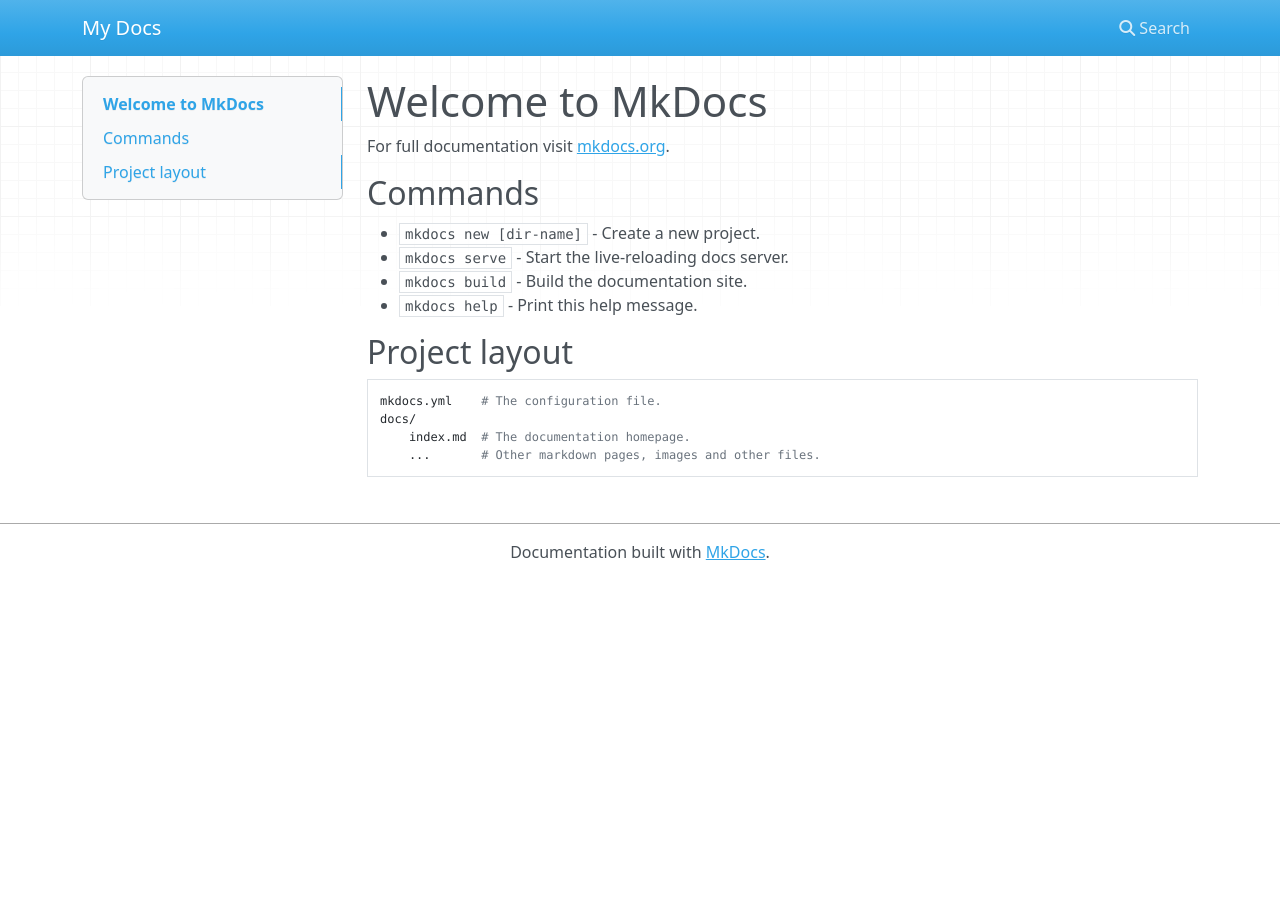
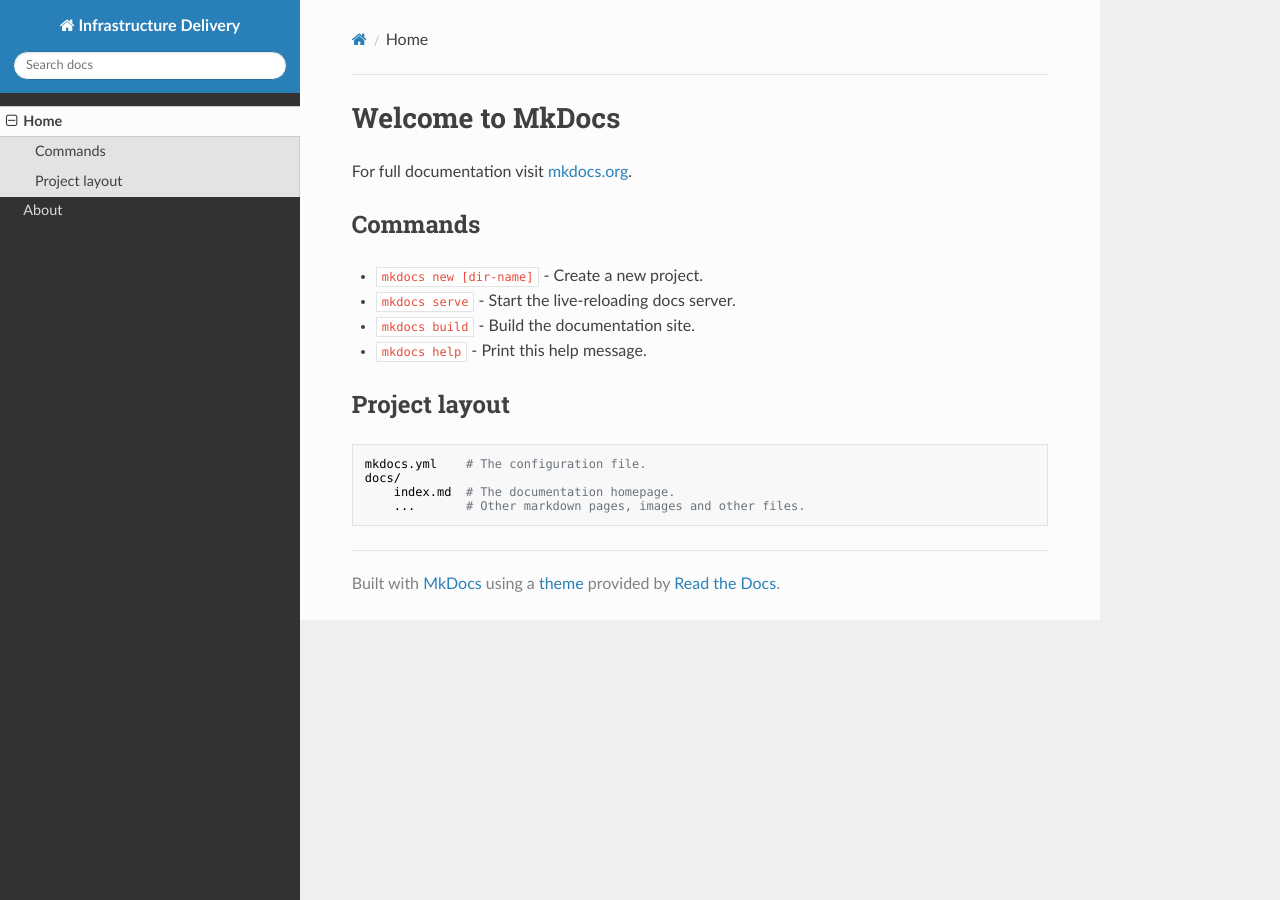
Before and after one commit to docunid/readthemanuals.md, an MkDocs documentation site: the page built from docs/index.md, in a window 1280 px wide. Built offline with MkDocs 1.6.1, drawn with Linux system fonts in a browser that asks for light colours; nearby versions of some CDN libraries; old or Windows-style settings are respelled for this version of MkDocs.

Commit message:
edit mkdocs.yml

```diff
--- a/mkdocs.yml
+++ b/mkdocs.yml
@@ -1 +1,5 @@
-site_name: My Docs
+site_name: Infrastructure Delivery
+pages:
+- Home: index.md
+- About: about.md
+theme: readthedocs
```
